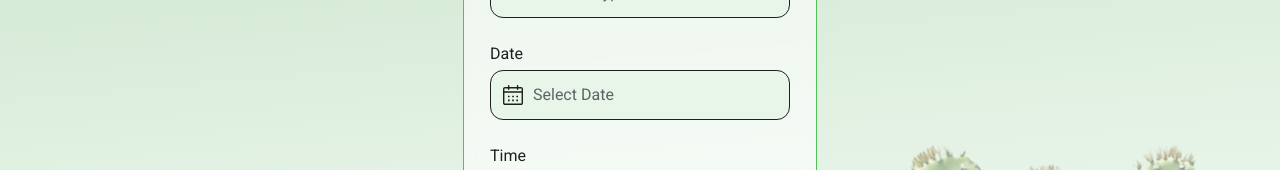
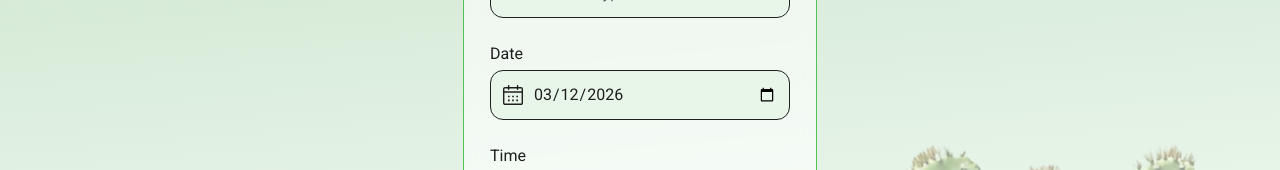
Before and after one commit to devcarlosperez/EcoEvents, a React (Vite) app in the folder frontend/: page /create-event in a window 1280 px wide. Shown: the part 454-624 px from the top of the page. Built offline with nearby package versions, Linux system fonts and the light colour scheme.

Commit message:
feat(create-event): native date input with default today and click-to-open picker

```diff
--- a/frontend/src/Pages/CreateEvent/CreateEvent.tsx
+++ b/frontend/src/Pages/CreateEvent/CreateEvent.tsx
@@ -22,13 +22,18 @@ const inputStyle = "font-roboto text-[16px] text-neutral-01 bg-transparent borde
 export function CreateEvent() {
   const [eventName, setEventName] = useState("")
   const [eventType, setEventType] = useState("")
-  const [date, setDate] = useState("")
+  const today = new Date()
+  const todayStr = `${today.getFullYear()}-${String(today.getMonth() + 1).padStart(2, '0')}-${String(
+    today.getDate()
+  ).padStart(2, '0')}`
+  const [date, setDate] = useState(todayStr)
   const [time, setTime] = useState("")
   const [location, setLocation] = useState("")
   const [description, setDescription] = useState("")
   const [capacity, setCapacity] = useState("")
   const [photoName, setPhotoName] = useState("")
   const fileInputRef = useRef<HTMLInputElement>(null)
+  const dateInputRef = useRef<HTMLInputElement>(null)
 
   const handleSubmit = (e: React.FormEvent) => {
     e.preventDefault()
@@ -72,10 +77,30 @@ export function CreateEvent() {
 
           <div className="flex flex-col gap-1">
             <span className={labelStyle}>Date</span>
-            <div className={fieldStyle}>
-              <img src={iconDate} alt="" className="w-5 h-5" />
-              <input type="text" name="date" value={date} onChange={(e) => setDate(e.target.value)} placeholder="Select Date" className={`${inputStyle}`} style={{ color: date ? "#1f1f1f" : "#5f6368" }} />
-            </div>
+              <div
+                className={fieldStyle}
+                onClick={() => {
+                  if (dateInputRef.current) {
+                    const el: any = dateInputRef.current
+                    if (typeof el.showPicker === 'function') {
+                      el.showPicker()
+                    } else {
+                      el.focus()
+                    }
+                  }
+                }}
+              >
+                <img src={iconDate} alt="" className="w-5 h-5 cursor-pointer" />
+                <input
+                  ref={dateInputRef}
+                  type="date"
+                  name="date"
+                  value={date}
+                  onChange={(e) => setDate(e.target.value)}
+                  className={`${inputStyle}`}
+                  style={{ color: date ? "#1f1f1f" : "#5f6368" }}
+                />
+              </div>
           </div>
 
           <div className="flex flex-col gap-1">
```
